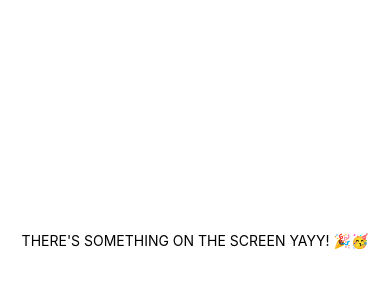
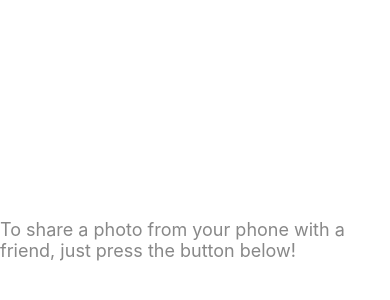
Before and after one commit to lisaau/techtonica-assignments, a React Native app in the folder Mobile-App-Development/tutorial/: screen / in a window 390 px wide. Shown: the part 182-482 px from the top of the page. Built offline with nearby package versions, Linux system fonts and the light colour scheme.

Commit message:
Styling Text

```diff
--- a/Mobile-App-Development/tutorial/App.js
+++ b/Mobile-App-Development/tutorial/App.js
@@ -4,7 +4,9 @@
 export default function App() {
   return (
     <View style={styles.container}>
-      <Text>THERE'S SOMETHING ON THE SCREEN YAYY! 🎉🥳</Text>
+      <Text style={{color: '#888', fontSize: 18}}>
+        To share a photo from your phone with a friend, just press the button below!
+      </Text>
     </View>
   );
 }
```
